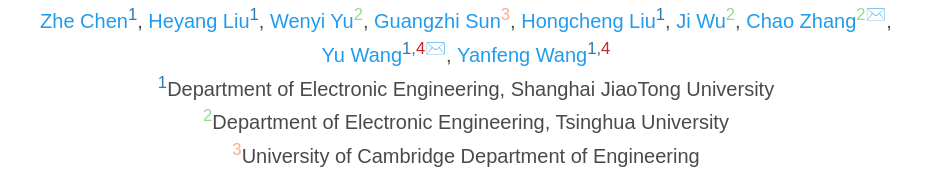
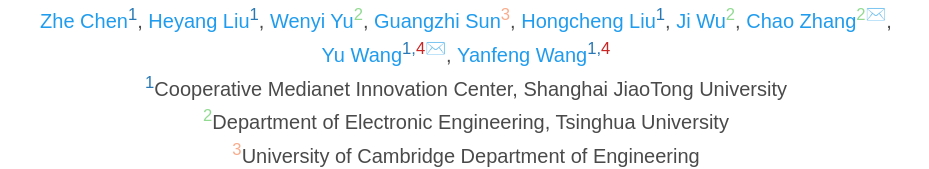
Before and after one commit to Jack-ZC8/M3AV-dataset-page, a plain HTML site: page index.html in a window 1280 px wide. Shown: the part 214-383 px from the top of the page, without its empty margins (174-1103 px from the left). Drawn offline with Linux system fonts and the light colour scheme.

Commit message:
Update index.html

```diff
--- a/index.html
+++ b/index.html
@@ -77,7 +77,7 @@
             </div>
 
             <div class="is-size-5 publication-authors">
-              <span class="author-block"><sup style="color:#2878B5;">1</sup>Department of Electronic Engineering,
+              <span class="author-block"><sup style="color:#2878B5;">1</sup>Cooperative Medianet Innovation Center,
                 Shanghai JiaoTong University</span><br>
               <span class="author-block"><sup style="color:#92DA92;">2</sup>Department of Electronic Engineering,
                 Tsinghua University</span>
```
